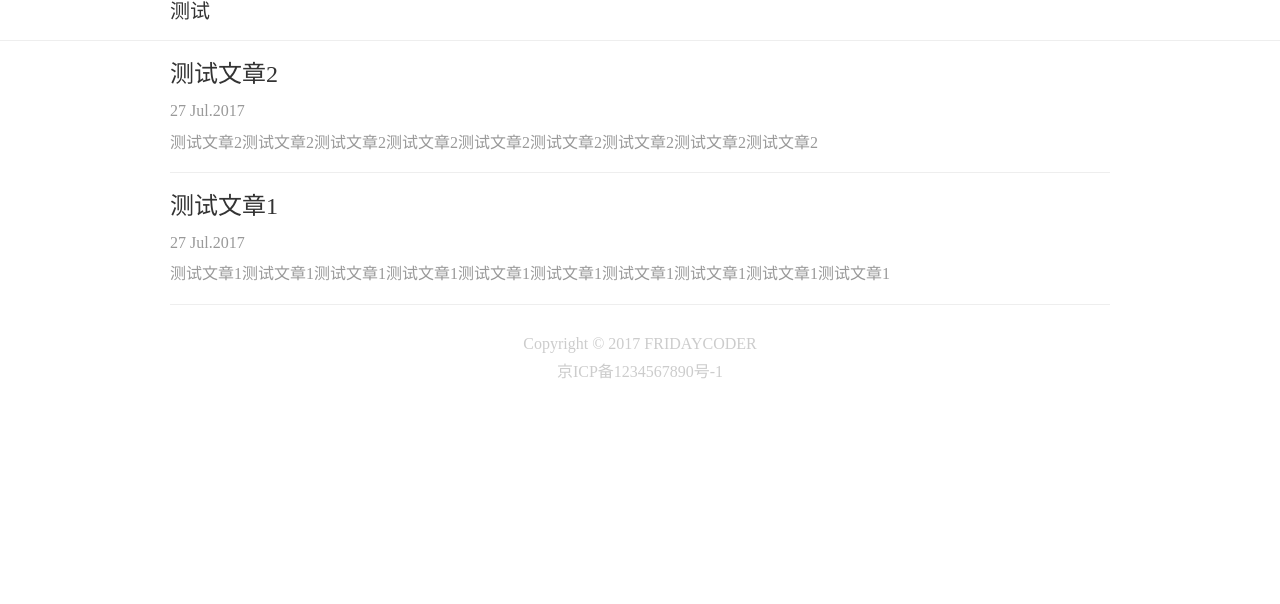
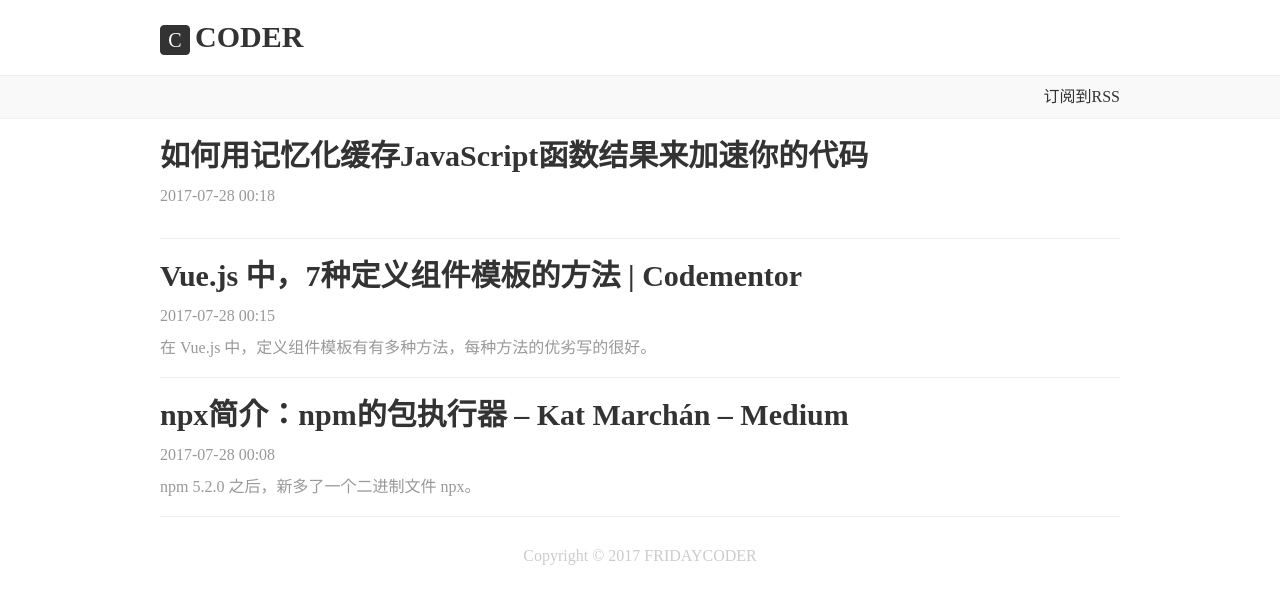
Before and after one commit to yukapril/collection.yukapril.com, a Jekyll site: the page built from index.html, in a window 1280 px wide. Shown: the top 604 px of the page. Built offline with Jekyll 4.4.1, drawn with Linux system fonts in a browser that asks for light colours; the list of posts is cut into pages by our own code.

Commit message:
add files

```diff
--- a/_config.yml
+++ b/_config.yml
@@ -19,7 +19,7 @@ highlighter: rouge
 baseurl:
 
 # 分页设置
-paginate: 10
+paginate: 20
 
 # 分页形式
 paginate_path: "page:num"
@@ -41,4 +41,4 @@ description: 周五的程序员
 keywords: 周五的程序员
 
 # 备案信息
-miibeian: 京ICP备1234567890号-1
+miibeian:
--- a/_includes/common.header.html
+++ b/_includes/common.header.html
@@ -1,4 +1,12 @@
 <header class="header">
-    <div class="wrap">测试</div>
-
+    <div class="wrap">
+        <div class="title">
+            <span class="logo">C</span>
+            <span class="text">CODER</span></div>
+    </div>
 </header>
+<nav class="nav">
+    <div class="wrap">
+        <a href="{{site.baseurl}}/feed.xml" target="_blank">订阅到RSS</a>
+    </div>
+</nav>
--- a/_includes/index.posts.html
+++ b/_includes/index.posts.html
@@ -8,10 +8,7 @@
                 <a href="{{ post.url | prepend: site.baseurl | replace: '//', '/' }}">{{ post.title }}</a> {% endif %}
             </h1>
             <h2 class="post-desc">
-            <time datetime="{{ post.date | date: '%F' }}">
-                <span class="time1">{{ post.date | date: '%d' }}</span>
-                <span class="time2">{{ post.date | date: '%b.%Y' }}</span>
-            </time>
+                <time datetime="{{ post.date | date: '%F %R' }}">{{ post.date | date: '%F %R' }}</time>
             </h2>
             <div class="post-excerpt">{{ post.excerpt | excerpt_separator:""| strip_html }}</div>
         </article>
--- a/static/css/style.css
+++ b/static/css/style.css
@@ -1,64 +1,107 @@
-html,body{
+html,
+body {
     font-size: 20px;
     color: #333;
 }
-.wrap{
+
+.wrap {
     margin: 0 auto;
-    width: 940px;
+    width: 960px;
+    box-sizing: border-box;
 }
 
-.header{
-    height: 40px;
+a {
+    color: #333;
+    text-decoration: none;
+}
+
+a:visited {
+    color: #999;
+}
+
+a:hover,
+a:active {
+    color: #c00;
+}
+
+.header {
     border-bottom: 1px solid #eee;
 }
 
-.posts{
+.header .title {
+    padding: 20px 0;
+}
+
+.header .logo {
+    display: inline-block;
+    width: 28px;
+    height: 28px;
+    line-height: 28px;
+    background: #333;
+    border: 1px solid #333;
+    border-radius: 4px;
+    text-align: center;
+    color: #fff;
+}
+
+.header .text {
+    font-size: 30px;
+    font-weight: 600;
+    vertical-align: bottom;
+}
+
+.nav {
+    padding: 12px 0;
+    background: #f9f9f9;
+    border-bottom: 1px solid #f1f1f1;
+    text-align: right;
+    font-size: 16px;
+}
+.nav a:visited {
+    color: #333;
+}
+.nav a:hover,
+.nav a:active {
+    color: #c00;
+}
+
+.posts {
     margin-bottom: 10px;
 }
 
-.post-item{
+.post-item {
     padding: 20px 0;
     border-bottom: 1px solid #eee;
 }
 
-.post-item .post-title{
+.post-item .post-title {
     margin: 0;
-    font-size: inherit;
-}
-.post-item .post-title a{
-    font-size: 24px;
-    font-weight: 300;
-    color: #333;
-    text-decoration: none;
-}
-.post-item .post-title a:visited{
-    color: #999;
-}
-.post-item .post-title a:hover,
-.post-item .post-title a:active{
-    color: #c00;
+    font-size: 30px;
+    font-weight: 600;
 }
 
-.post-item .post-desc{
+.post-item .post-desc {
     font-weight: 300;
     font-size: 16px;
     color: #999;
 }
 
-.post-item .post-excerpt{
+.post-item .post-excerpt {
     font-size: 16px;
     color: #999;
 }
 
-.footer{
+.footer {
     margin-top: 30px;
     text-align: center;
     font-size: 16px;
     color: #ccc;
 }
-.footer p{
+
+.footer p {
     margin: 10px 0;
 }
+
 .footer a,
 .footer a:visited,
 .footer a:hover,
@@ -66,3 +109,11 @@ html,body{
     color: #ccc;
     text-decoration: none;
 }
+
+@media screen and (max-width: 900px) {
+    .wrap {
+        margin: 0;
+        padding: 0 10px;
+        width: 100%;
+    }
+}
```
Also changed, not shown: _posts/2017-07-27-test.md (deleted, +0 -8 lines), _posts/2017-07-27-test2.md (deleted, +0 -8 lines), _posts/2017-07-28-a1.md (added, +8 -0 lines), _posts/2017-07-28-a2.md (added, +8 -0 lines), _posts/2017-07-28-a3.md (added, +6 -0 lines), Gemfile.lock. Lines whose indentation alone changed are shown as unchanged.
